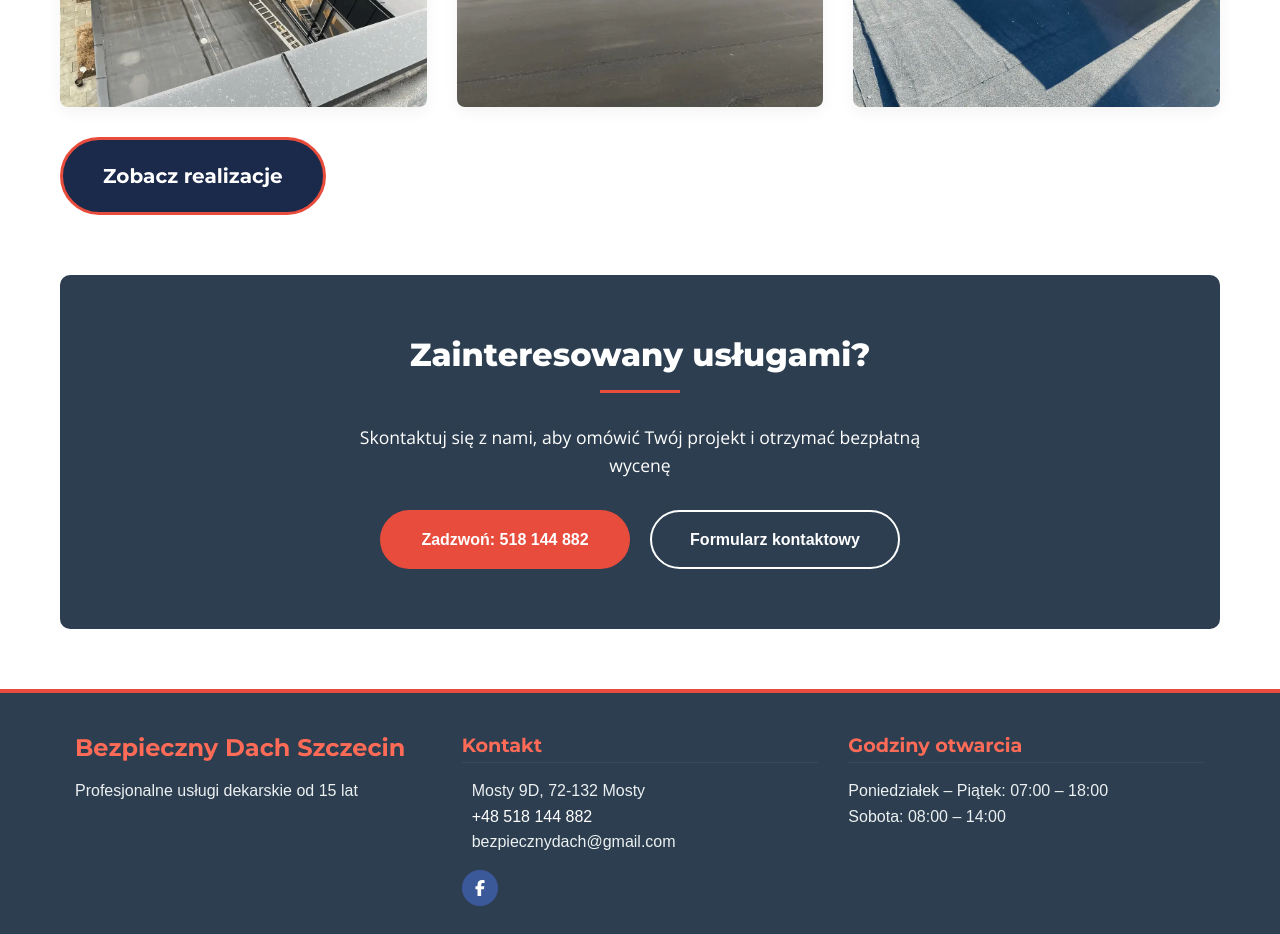
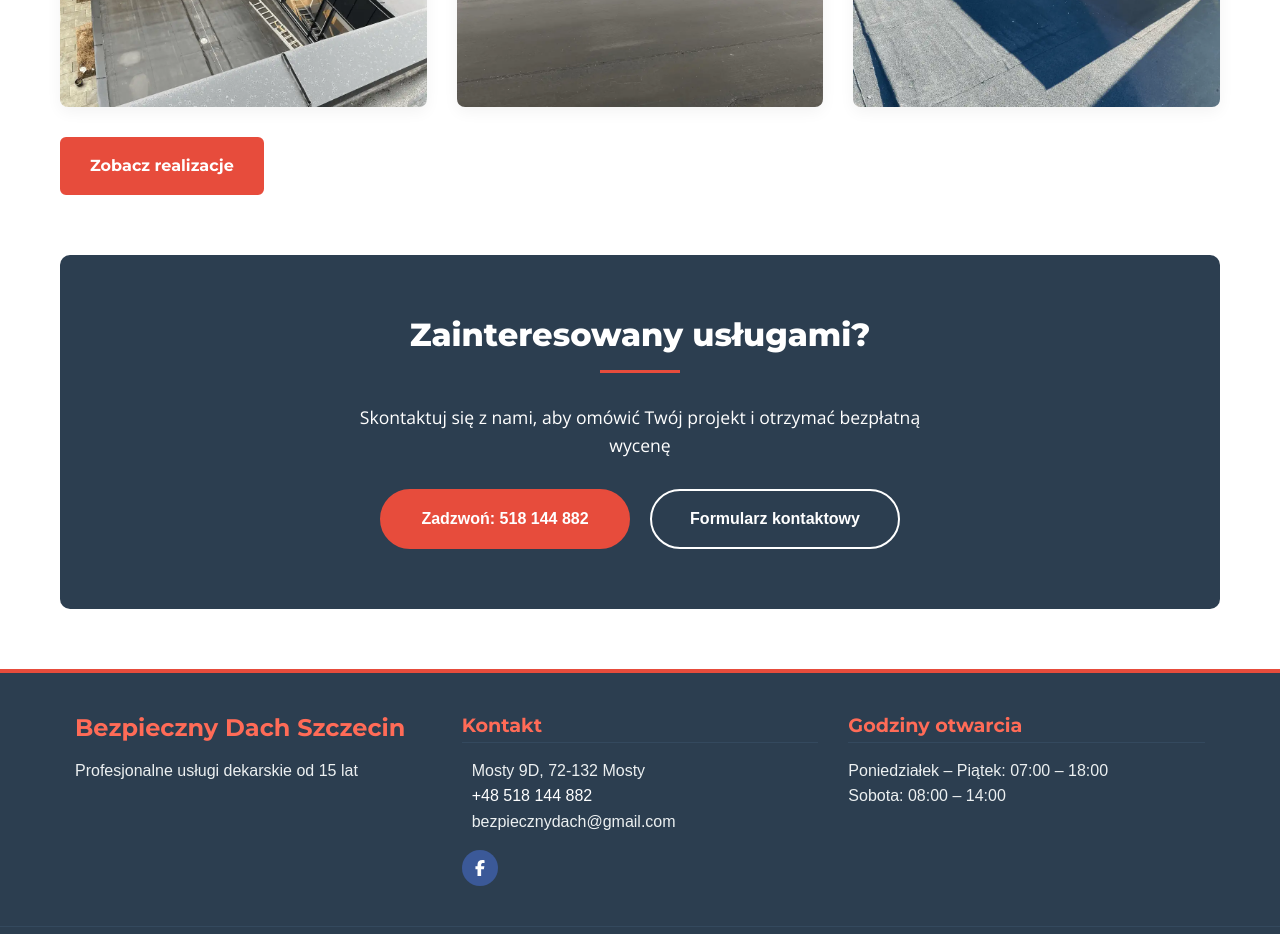
Before and after one commit to TraperRoku/RoofFrontendSite, a React (Create React App) app in the folder bezpieczny-dach/: page /wykonawstwo in a window 1280 px wide. Shown: the part 3200-4134 px from the top of the page. Built offline with nearby package versions, Linux system fonts and the light colour scheme; a web font is replaced by a local one.

Commit message:
duze zmiany

```diff
--- a/bezpieczny-dach/src/components/pages/Wykonawstwo.css
+++ b/bezpieczny-dach/src/components/pages/Wykonawstwo.css
@@ -269,21 +269,23 @@ h2::after {
 
 .see-more-button {
   display: inline-block;
-  padding: 20px 40px;              /* większy padding */
-  font-size: 1.25rem;              /* większy tekst */
-  color: #e74c3c;
+  padding: 14px 28px;
+  margin: 0 auto;
+  font-size: 1rem;
+  color: #ffffff !important;
+  background: #e74c3c !important;
   text-decoration: none;
   font-weight: bold;
-  border: 3px solid #e74c3c;       /* grubsza ramka */
-  border-radius: 60px;             /* bardziej okrągły */
+  border: 2px solid #e74c3c;
+  border-radius: 6px;
   transition: all 0.3s ease;
   text-align: center;
 }
 
 
 .see-more-button:hover {
-  background: #e74c3c;
-  color: white;
+  background: #c0392b !important;
+  color: #ffffff !important;
 }
 
 /* CTA */
```
